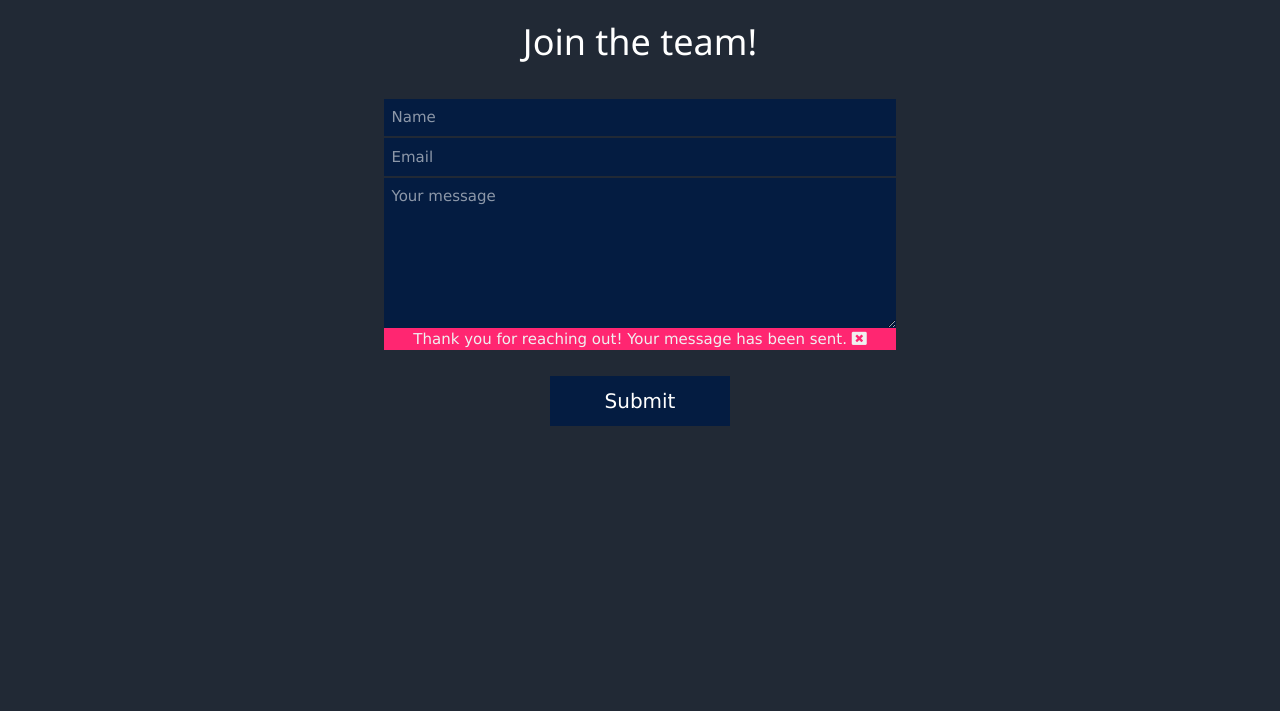
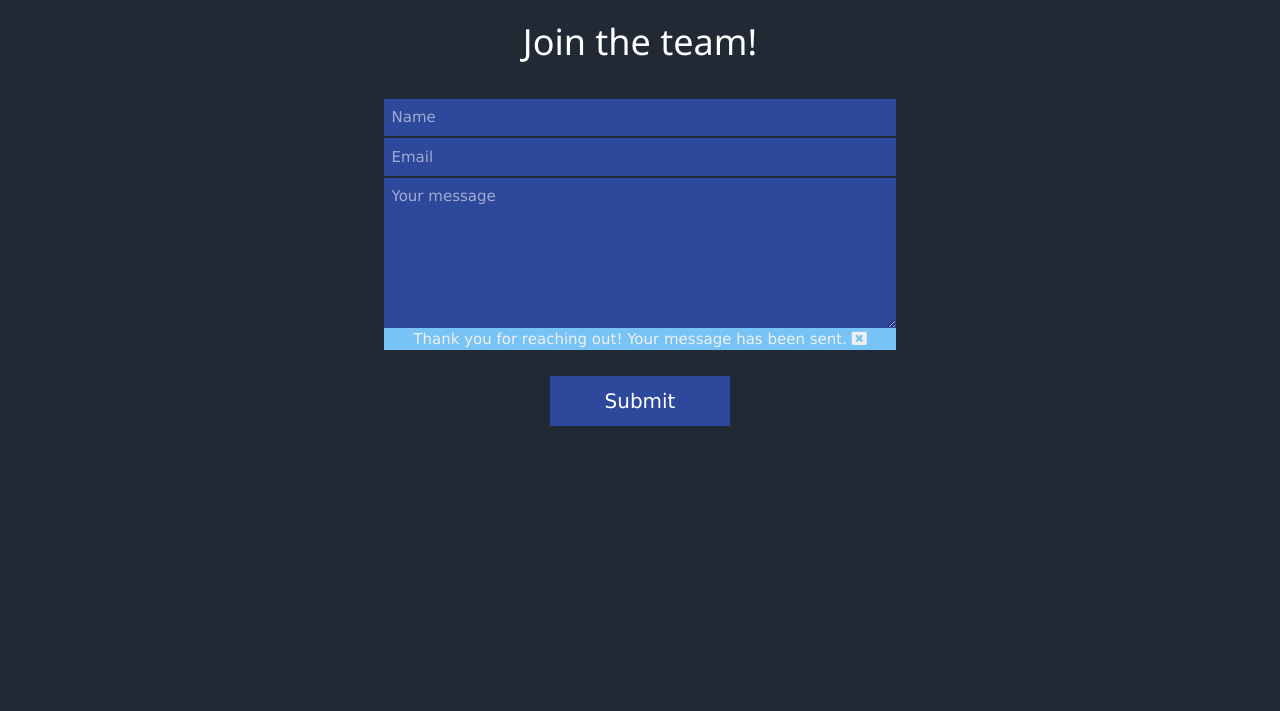
Before and after one commit to scom-sfcgva/archived-scom-sfcgva.github.io, a plain HTML site: page index.html in a window 1280 px wide. Both pictures are taken after typing "Sample", "name@example.com", "Sample" into the empty fields and a click on the input "Submit". Shown: the part 3295-4006 px from the top of the page. Drawn offline with nearby package versions, Linux system fonts and the light colour scheme.

Commit message:
Color scheme update

```diff
--- a/styles/contact.css
+++ b/styles/contact.css
@@ -12,7 +12,7 @@ svg {
   top: 0;
 }
 
-.contact>h1 {
+.contact > h1 {
   text-align: center;
   color: white;
   margin-top: 1%;
@@ -24,13 +24,16 @@ form {
   position: relative;
 }
 
-input, textarea {
-    background-color: rgb(4 28 65);
+input,
+textarea {
+  background-color: #2e489b;
   color: #fff;
   border: none;
 }
 
-.details, textarea, #submit-button {
+.details,
+textarea,
+#submit-button {
   display: block;
   width: 100%;
   margin: 2px auto;
@@ -44,17 +47,17 @@ textarea {
 #submit-button {
   margin-top: 5%;
   width: 35%;
-    background-color: rgb(4 28 65);
+  background-color: #2e489b;
   color: white;
   border: none;
 }
 
 #submit-button:hover {
-    color: #ff2671;
+  color: #78c3f5;
 }
 
 #response {
-    background: #ff2671;
+  background: #78c3f5;
   color: rgb(240, 240, 240);
   text-align: center;
   opacity: 0;
@@ -70,5 +73,5 @@ textarea {
 }
 
 #close {
-    cursor: pointer
+  cursor: pointer;
 }
--- a/styles/portfolio.css
+++ b/styles/portfolio.css
@@ -29,7 +29,7 @@
 .projectButtons:active,
 .projectButtons.active {
   color: #fff;
-  background-color: rgb(4 28 65);
+  background-color: #2e489b;
 }
 
 .projectButtons a {
@@ -82,7 +82,7 @@
 }
 
 .grid .top-text span {
-  color: #ff2671;
+  color: #78c3f5;
 }
 
 .grid:hover .top-text {
```
Lines whose indentation alone changed are shown as unchanged.
